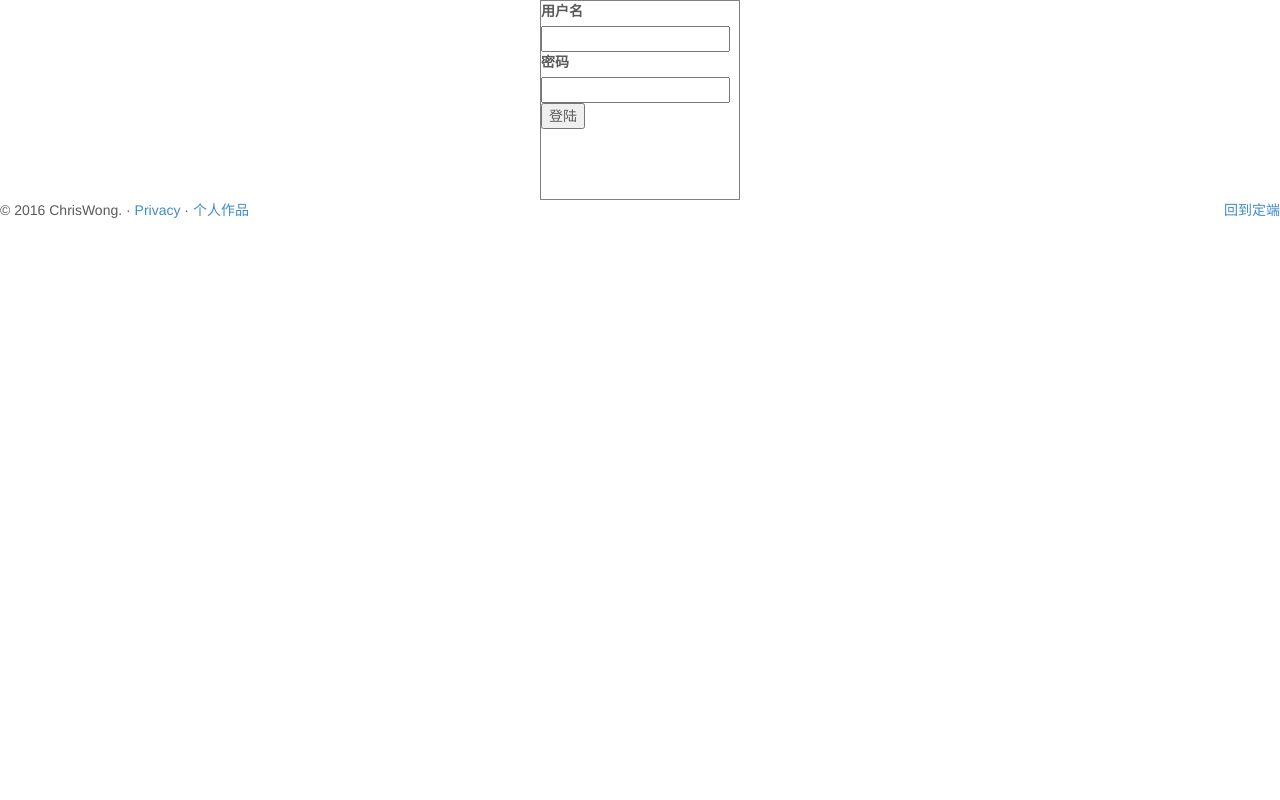
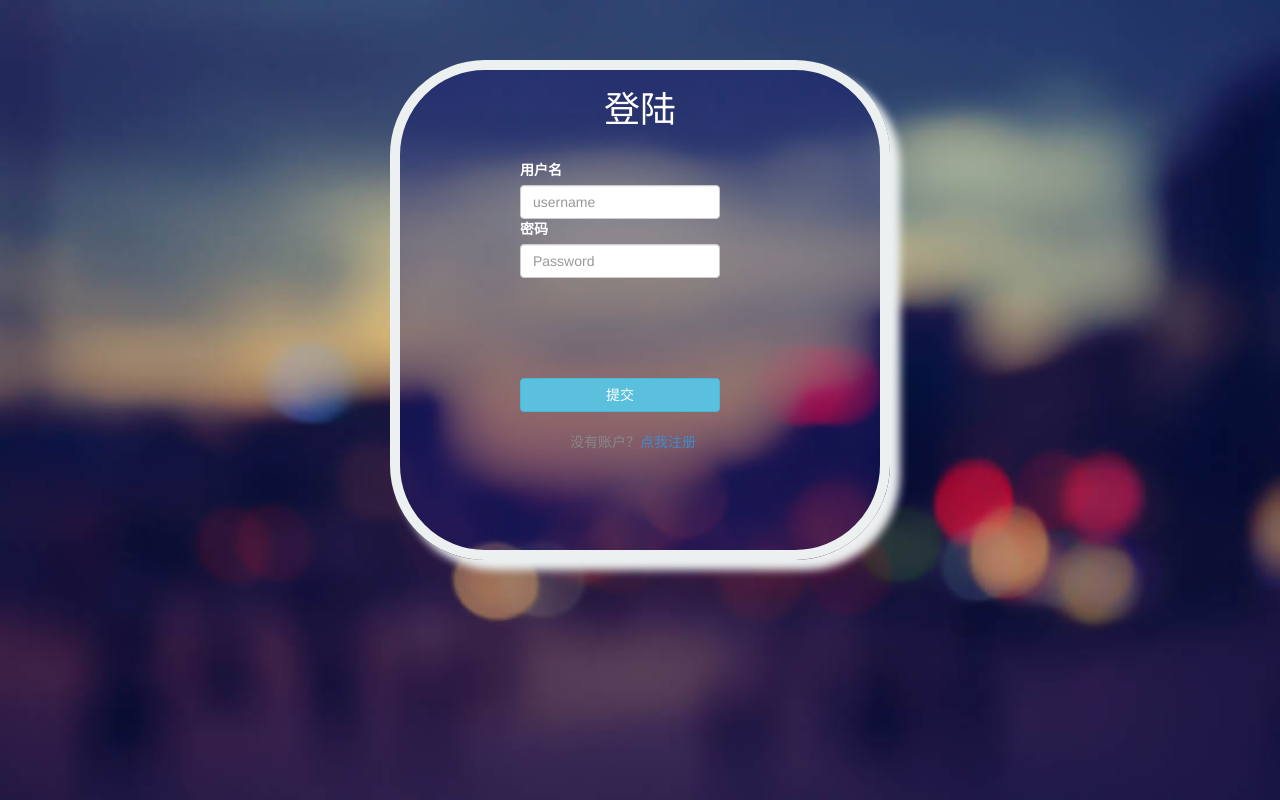
Before and after one commit to LawlietZe/CArFun, a plain HTML site: page login.html in a window 1280 px wide. Drawn offline with Linux system fonts and the light colour scheme.

Commit message:
登录功能bug修复,登陆注册页面样式美化

```diff
--- a/login.html
+++ b/login.html
@@ -7,32 +7,75 @@
     <title>咔方网 - ( ゜- ゜)つロ  乾杯~  - CArFun!</title>
     <link rel="stylesheet" type="text/css" href="css/bootstrap.min.css">
     <link rel="stylesheet" type="text/css" href="css/carousel.css">
+    <link rel="stylesheet" type="text/css" href="css/styles.css">
     <link rel="shortcut icon" type="image/x-icon" href="img/car.ico" />
     <style type="text/css">
-    	.loginBox{
+      .warp{
+        width: 500px;
+        height: 400px;
+        margin: 0 auto;
+      }
+      body label{
+        color: #fff;
+      }
+      .box{
+        background-color: rgba(20, 20, 110, 0.4);
+        height: 500px;
+        margin-top: 60px;
+        border: 10px solid #ecf0f1;
+        border-radius: 95px;
+        box-shadow: 10px 10px 8px #ecf0f1;
+      }
+      .box h1{
+        color: #fff;
+        text-align: center;
+      }
+      .bgimg{
+        position: absolute;
+        top: 0;
+        left: 0;
+        width: 100%;
+        height: 100%;
+      }
+      .box input{
         width: 200px;
-    		height: 200px;
-    		border: 1px solid grey;
-    		margin: 0 auto;
+      }
+      .radioBox{
+        width: 30px !important;
+        display: inline !important;
+      }
+      .sexde{
+        width: 30px !important;
+        display: inline !important;
+      }
+      .bnt{
+        margin-top: 100px;
+      }
+      .notic{
+        position: relative;
+        left: 170px;
+        top: 40px;
+        color: #888;
       }
     </style>
   </head>
   <body>
-		<div class="container">
-			<div class="loginBox">
+    <div class="bgimg" style="position:absolute; left:0px; top:0px; width:100%; height:100%">
+    <img src="img/loginBg.jpg" width="100%" height="100%"/>
+    </div>
+    <div class="warp">
+      <div class="box registBox">
+        <h1>登陆</h1>
         <form action="loginPro.php" method="post">
             <label>用户名</label>
-					<input type="text" name="uname">
+            <input type="text" name="uname" class="form-control" placeholder="username">
             <label>密码</label>
-					<input type="text" name="pwd">
-					<input type="submit" name="" value="登陆">
+            <input type="text" name="pwd" class="form-control" id="exampleInputPassword1" placeholder="Password">
+            <input type="submit" name="" value="提交" class="btn btn-info bnt"><br>
         </form>
+            <p class="notic">没有账户？<a href="regist.html">点我注册</a></p>
       </div>
     </div>
-	    <footer>
-	      <p class="pull-right"><a href="#">回到定端</a></p>
-	      <p>&copy; 2016 ChrisWong. &middot; <a href="#">Privacy</a> &middot; <a href="#">个人作品</a></p>
-	    </footer>
     <script src="js/jquery-3.0.0.min.js"></script>
     <script src="js/bootstrap.min.js"></script>
   </body>
```
Also changed, not shown: regist.html (+47 -14 lines), img/loginBg.jpg (added), 1 other file. Lines whose indentation alone changed are shown as unchanged.
